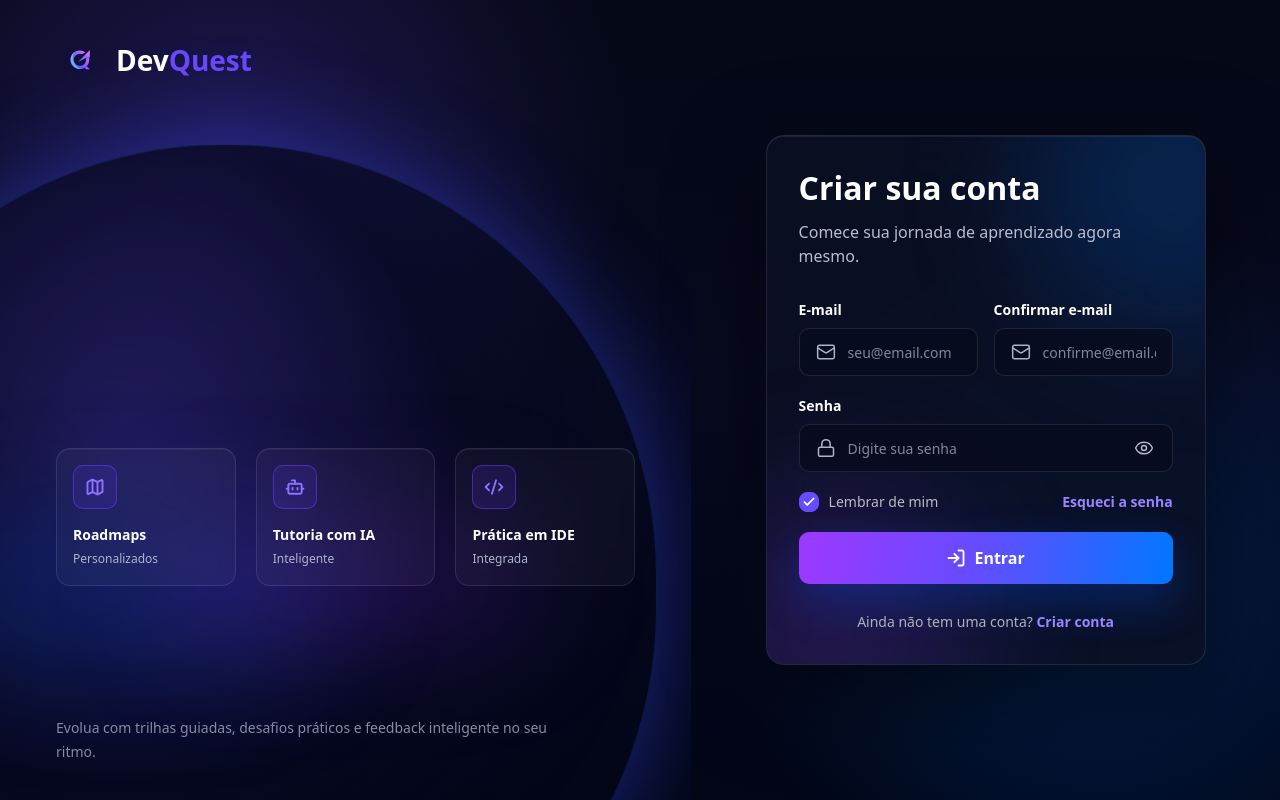
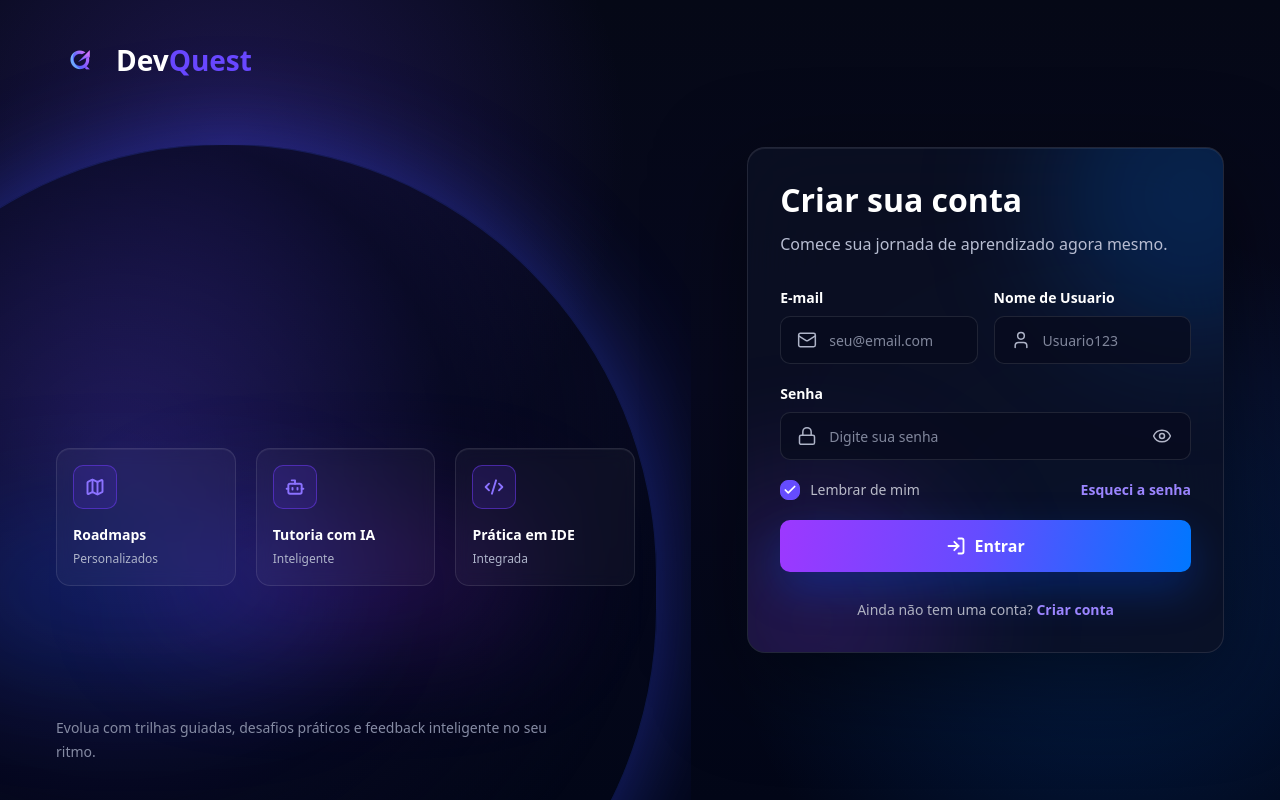
Before and after one commit to Fellypr/Dev-Quest, a Next.js app in the folder FrontEnd/dev-quest/: page /Cadastro_De_Usuario in a window 1280 px wide. Built offline with nearby package versions, Linux system fonts and the light colour scheme.

Commit message:
feat: adiciona campo de nome de usuário e ajusta ícones no formulário de registro

```diff
--- a/FrontEnd/dev-quest/src/Features/Auth/cadastro/components/AuthRegisterForm.tsx
+++ b/FrontEnd/dev-quest/src/Features/Auth/cadastro/components/AuthRegisterForm.tsx
@@ -2,7 +2,7 @@
 
 import { useState } from "react";
 import Link from "next/link";
-import { Check, Eye, EyeOff, Lock, LogIn, Mail } from "lucide-react";
+import { Check, Eye, EyeOff, Lock, LogIn, Mail ,User} from "lucide-react";
 
 export function AuthRegisterForm() {
   const [email, setEmail] = useState("");
@@ -12,7 +12,7 @@ export function AuthRegisterForm() {
 
   return (
     <main className="flex min-h-screen w-full items-center justify-center px-5 py-8 sm:px-8 lg:px-10 xl:px-14">
-      <section className="relative w-full max-w-[27.5rem] overflow-hidden rounded-2xl border border-white/10 bg-[#0b1024]/82 px-6 py-7 shadow-[0_28px_90px_rgba(0,0,0,0.5),inset_0_1px_0_rgba(255,255,255,0.08)] backdrop-blur-2xl sm:px-8 sm:py-8">
+      <section className="relative w-full max-w-90 md:max-w-130 overflow-hidden rounded-2xl border border-white/10 bg-[#0b1024]/82 px-6 py-7 shadow-[0_28px_90px_rgba(0,0,0,0.5),inset_0_1px_0_rgba(255,255,255,0.08)] backdrop-blur-2xl sm:px-8 sm:py-8">
         <div className="pointer-events-none absolute -right-28 -top-24 h-72 w-72 rounded-full bg-[#0077ff]/20 blur-3xl" />
         <div className="pointer-events-none absolute -bottom-28 -left-20 h-72 w-72 rounded-full bg-[#8f3cff]/18 blur-3xl" />
 
@@ -33,6 +33,7 @@ export function AuthRegisterForm() {
                 </label>
                 <div className="group flex h-12 items-center gap-3 rounded-lg border border-white/10 bg-[#080c1f]/80 px-4 text-[#aeb4c8] transition duration-200 focus-within:border-[#7657ff] focus-within:bg-[#0d1230] focus-within:shadow-[0_0_0_3px_rgba(118,87,255,0.18)]">
                   <Mail className="h-5 w-5 shrink-0" strokeWidth={1.8} />
+
                   <input
                     id="email"
                     type="email"
@@ -47,14 +48,14 @@ export function AuthRegisterForm() {
 
               <div className="flex min-w-0 flex-1 basis-1/2 flex-col">
                 <label htmlFor="email-confirmation" className="mb-2 block text-sm font-bold text-white">
-                  Confirmar e-mail
+                  Nome de Usuario
                 </label>
                 <div className="group flex h-12 items-center gap-3 rounded-lg border border-white/10 bg-[#080c1f]/80 px-4 text-[#aeb4c8] transition duration-200 focus-within:border-[#7657ff] focus-within:bg-[#0d1230] focus-within:shadow-[0_0_0_3px_rgba(118,87,255,0.18)]">
-                  <Mail className="h-5 w-5 shrink-0" strokeWidth={1.8} />
+                <User className="h-5 w-5 shrink-0" strokeWidth={1.8} />
                   <input
                     id="email-confirmation"
                     type="email"
-                    placeholder="confirme@email.com"
+                    placeholder="Usuario123"
                     className="h-full min-w-0 flex-1 bg-transparent text-sm font-medium text-white outline-none placeholder:text-[#81879c]"
                     required
                   />
@@ -118,7 +119,7 @@ export function AuthRegisterForm() {
 
             <button
               type="submit"
-              className="mt-1 flex h-[3.25rem] w-full items-center justify-center gap-2 rounded-lg bg-[linear-gradient(100deg,#9d38ff_0%,#654cff_48%,#0077ff_100%)] text-base font-black text-white shadow-[0_18px_44px_rgba(0,82,255,0.28)] transition duration-300 hover:-translate-y-0.5 hover:shadow-[0_24px_58px_rgba(100,60,255,0.38)] focus:outline-none focus:ring-2 focus:ring-[#835cff]/60"
+              className="mt-1 flex h-13 w-full items-center justify-center gap-2 rounded-lg bg-[linear-gradient(100deg,#9d38ff_0%,#654cff_48%,#0077ff_100%)] text-base font-black text-white shadow-[0_18px_44px_rgba(0,82,255,0.28)] transition duration-300 hover:-translate-y-0.5 hover:shadow-[0_24px_58px_rgba(100,60,255,0.38)] focus:outline-none focus:ring-2 focus:ring-[#835cff]/60 hover:cursor-pointer"
             >
               <LogIn className="h-5 w-5" strokeWidth={2.2} />
               Entrar
```
